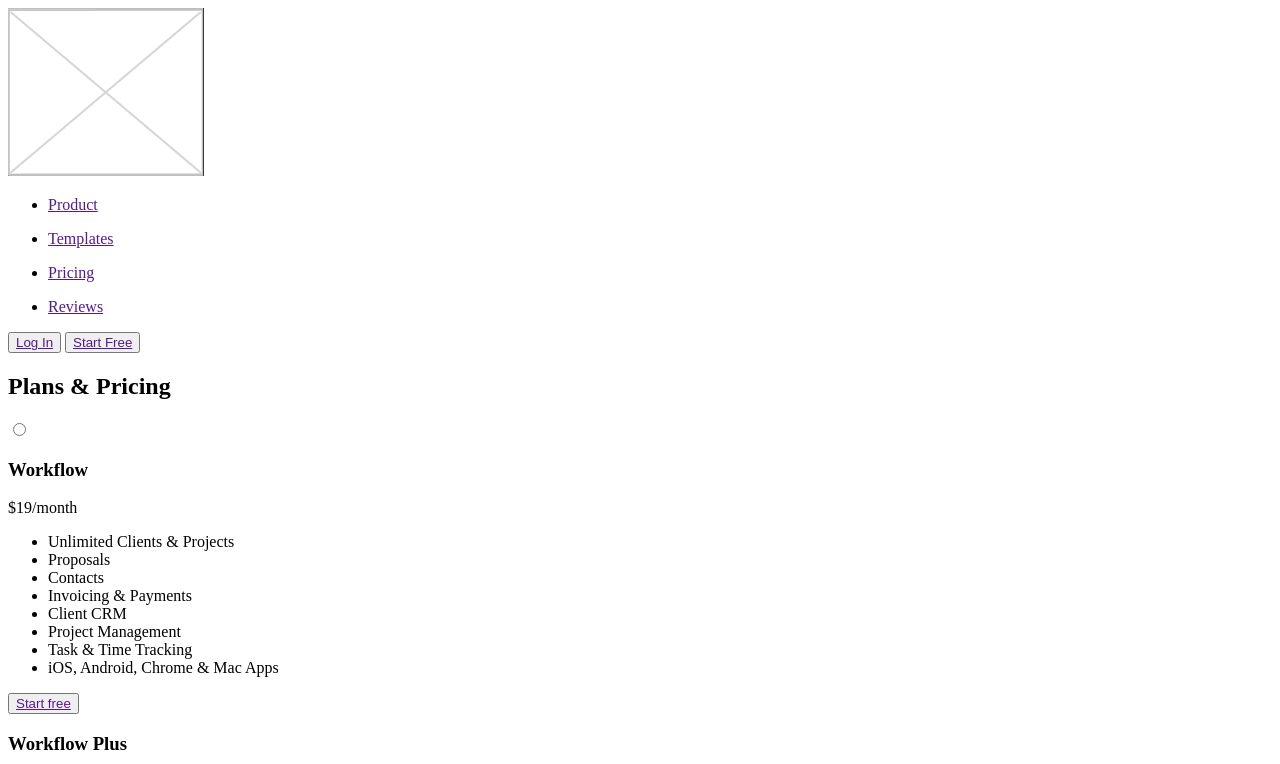
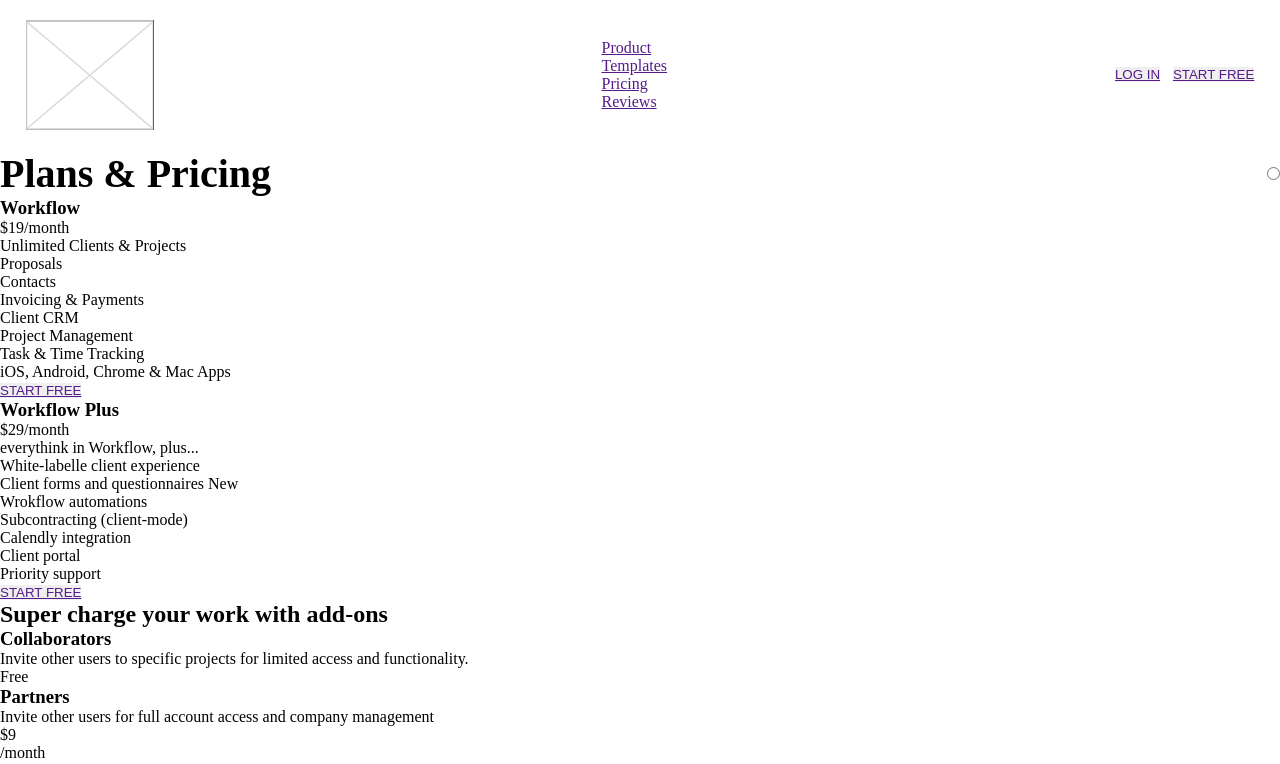
Before and after one commit to abroudoux/bonsai, a plain HTML site: page index.html in a window 1280 px wide. Shown: the top 764 px of the page. Drawn offline with Linux system fonts and the light colour scheme.

Commit message:
style reset, header and hero-banner

```diff
--- a/index.html
+++ b/index.html
@@ -29,16 +29,16 @@
       </div>
     </header>
     <main>
-      <section>
-        <div>
+      <section id="hero-banner">
+        <div id="hero-banner-title">
           <h2>Plans & Pricing</h2>
           <input type="radio" name="" id="" />
         </div>
-        <div>
-          <div>
+        <div id="hero-banner-pricings">
+          <div class="hero-banner-card">
             <h3>Workflow</h3>
             <p><span>$</span>19<span>/month</span></p>
-            <div></div>
+            <div class="border"></div>
             <ul>
               <li>Unlimited Clients & Projects</li>
               <li>Proposals</li>
@@ -51,10 +51,10 @@
             </ul>
             <button><a href="">Start free</a></button>
           </div>
-          <div>
+          <div class="hero-banner-card">
             <h3>Workflow Plus</h3>
             <p><span>$</span>29<span>/month</span></p>
-            <div></div>
+            <div class="border"></div>
             <ul>
               <li>everythink in Workflow, plus...</li>
               <li>White-labelle client experience</li>
--- a/style.css
+++ b/style.css
@@ -0,0 +1,126 @@
+:root {
+  --green: #00b289;
+  --grey: #4c4d5f;
+  --white: #fff;
+  --yellow: #f8db62;
+}
+
+* {
+  margin: 0;
+  padding: 0;
+  box-sizing: border-box;
+  list-style: none;
+}
+
+button {
+  cursor: pointer;
+  border: none;
+  background-color: --green;
+  color: --white;
+  text-transform: uppercase;
+  outline: none;
+}
+
+header {
+  width: 100vw;
+  height: auto;
+  padding: 2.5vh 2vw;
+  display: flex;
+  flex-direction: row;
+  justify-content: space-between;
+  align-items: center;
+  color: --grey;
+
+  img {
+    width: 10vw;
+    height: auto;
+  }
+
+  nav ul {
+    display: flex;
+    flex-direction: row;
+    justify-content: space-between;
+    align-items: center;
+    gap: 1vw;
+  }
+
+  div {
+    display: flex;
+    flex-direction: row;
+    justify-content: space-between;
+    align-items: center;
+    gap: 1vw;
+
+    button:first-of-type {
+      background-color: --white;
+      border: 1px solid --green
+      color: --green;
+    }
+  }
+}
+
+#hero-banner {
+    width: 100vw;
+    height: auto;
+
+    #hero-banner-title {
+        width: 100%;
+        display: flex;
+        flex-direction: row;
+        justify-content: space-between;
+        align-items: center;
+
+        h2 {
+            font-size: 2.5rem;
+            color: --grey;
+        }
+    }
+
+    #hero-banner-princings {
+        width: 100%;
+        display: flex;
+        flex-direction: row;
+        justify-content: space-between;
+        align-items: center;
+
+        .hero-banner-cards {
+            width: 50%;
+            border: 1px solid --grey;
+            padding: 2.5vh 2vw;
+            display: flex;
+            flex-direction: column;
+            justify-content: flex-start;
+            align-items: flex-start;
+
+            h3 {
+                font-size: 1.25rem;
+                color: --grey;
+            }
+
+            p {
+                color: --grey;
+                font-size: 1.75rem;
+            }
+
+            div.border {
+                width: 100%;
+                height: 1px;
+                background-color: --green;
+                margin: 2.5vh 0;
+            }
+
+            ul {
+                display: flex;
+                flex-direction: column;
+                justify-content: flex-start;
+                align-items: flex-start;
+                gap: 1vw;
+
+                li {
+                    color: --grey;
+                    font-size: 1rem;
+                }
+            }
+        }
+    }
+}
```
